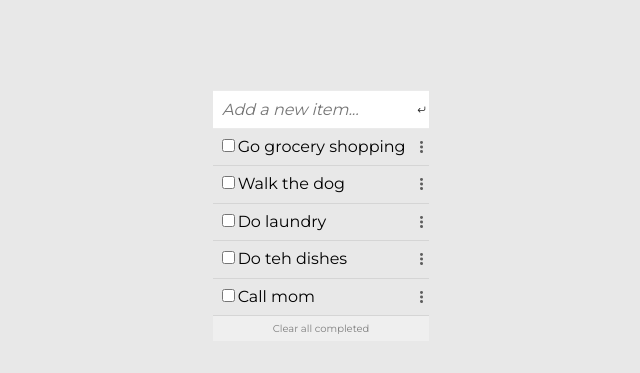
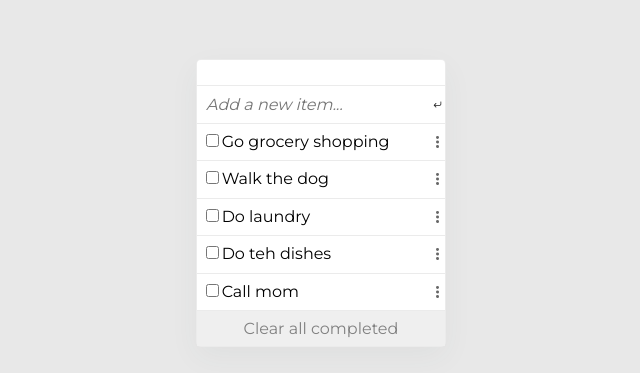
Before and after one commit to Ruthmy/TodoListApp, a website built with webpack: page src/index.html in a window 1280 px wide. Shown: the part 197-570 px from the top of the page, without its empty margins (319-959 px from the left). Built offline with nearby package versions, Linux system fonts and the light colour scheme.

Commit message:
Fixed details with the styles, reverted changes in package.json

```diff
--- a/src/index.html
+++ b/src/index.html
@@ -17,7 +17,7 @@
 
 <body>
     <main>
-        <div id="checklist">
+        <div class="checklist">
             <div class="header">
                 <h1><%= header%></h1>
             </div>
--- a/src/styles.css
+++ b/src/styles.css
@@ -72,9 +72,11 @@
 }
 
 .header {
+  display: flex;
+  flex-wrap: wrap;
   width: 100%;
   padding: 1.5rem 1rem 1rem 1rem;
-  align-self: flex-start;
+  justify-content: center;
 }
 
 /* Form */
@@ -175,9 +177,8 @@
 
 #clear button {
   width: 100%;
-  height: 2.5rem;
+  height: 3.5rem;
   border: none;
-  font-size: 1rem;
   color: gray;
   cursor: pointer;
 }
```
Also changed, not shown: dist/index.html, dist/main.js.
